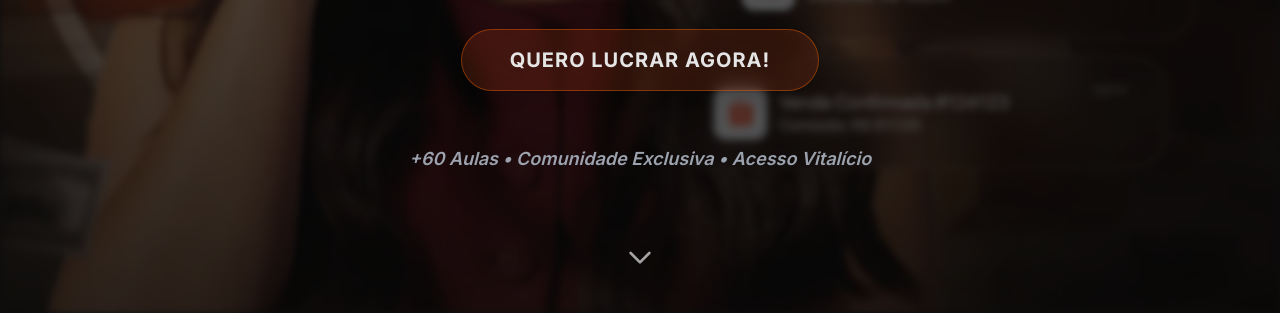
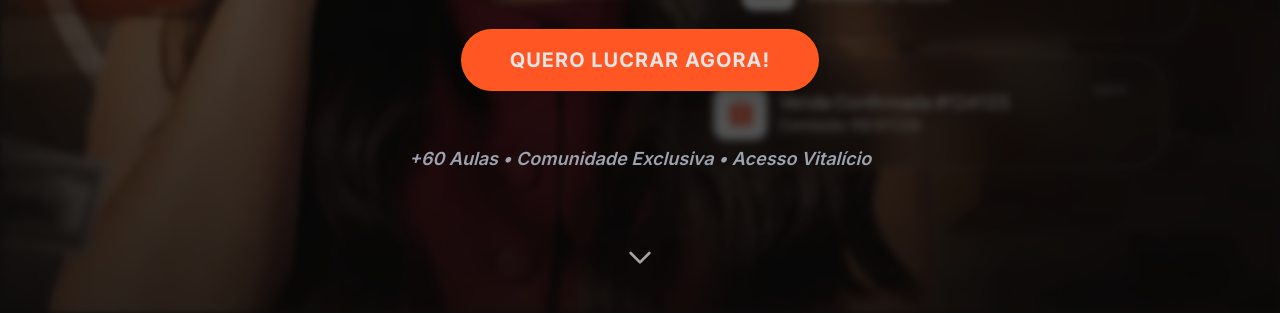
Before and after one commit to INFINITYDIGITALOFC/TreinamentoLucrecomShopee, a plain HTML site: page index.html in a window 1280 px wide. Shown: the part 487-800 px from the top of the page. Drawn offline with nearby package versions, Linux system fonts and the light colour scheme.

Commit message:
index.html

```diff
--- a/index.html
+++ b/index.html
@@ -32,8 +32,8 @@
         */
         .btn-glass {
             position: relative;
-            background-color: rgba(255, 87, 34, 0.15); /* Primary Orange transparente */
-            border: 1px solid rgba(255, 106, 0, 0.4); /* Secondary Orange mais suave */
+            background-color: rgb(255, 86, 35); /* Primary Orange transparente */
+            border: 1px solid rgba(255, 102, 0, 0.841); /* Secondary Orange mais suave */
             backdrop-filter: blur(8px);
             box-shadow: 0 4px 30px rgba(0, 0, 0, 0.2), 0 0 25px var(--secondary-orange); /* Sombra suave + Glow */
             transition: all 0.3s ease;
```
